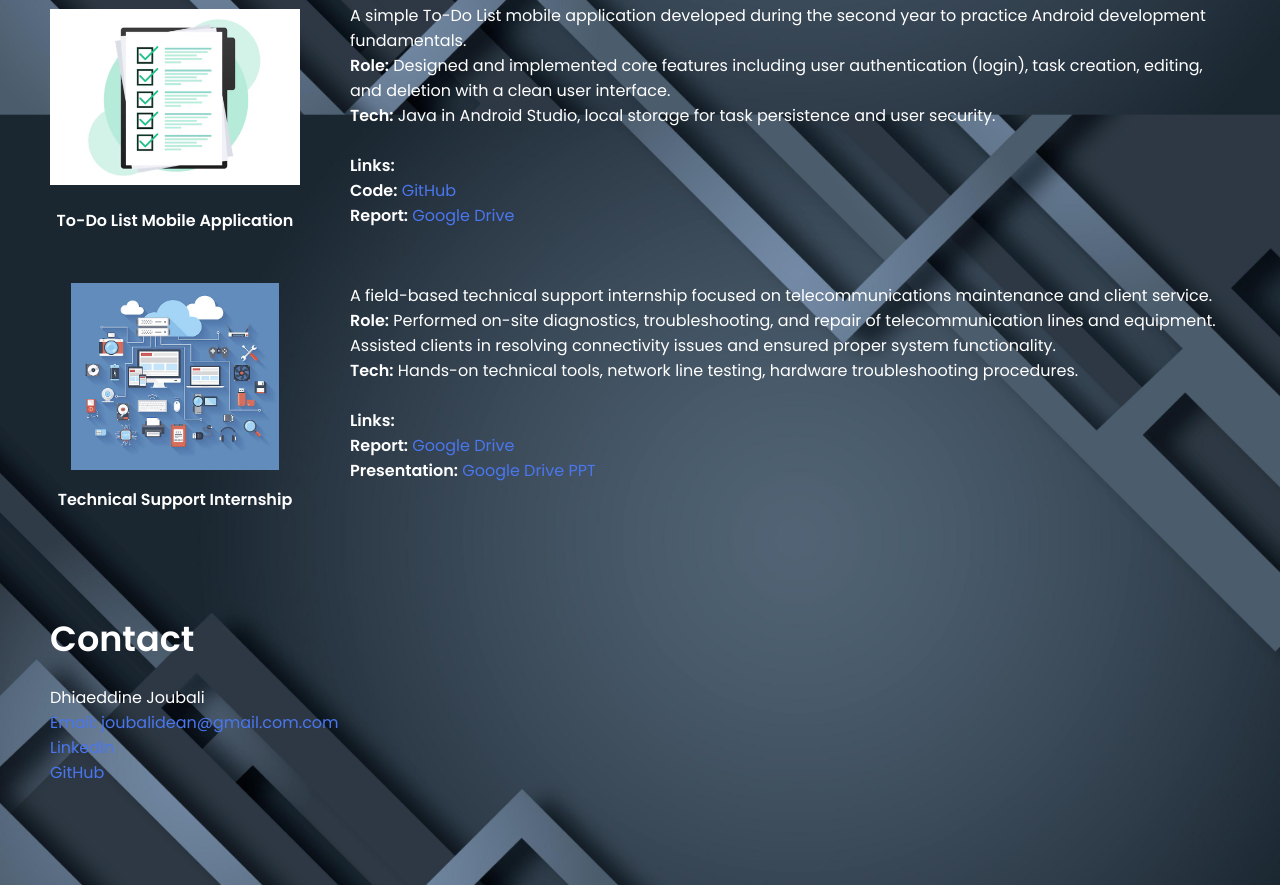
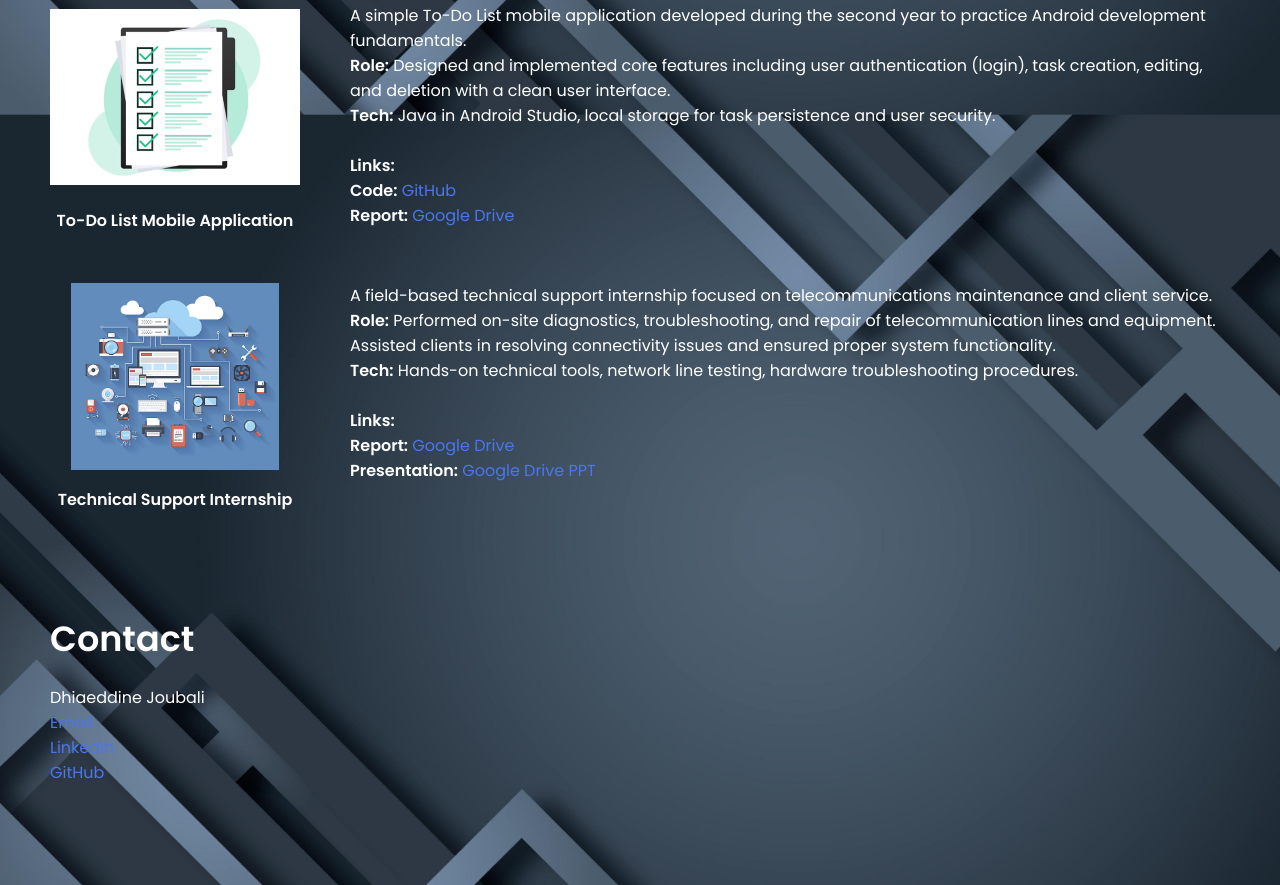
Before and after one commit to dhiaDean/Portfolio, a plain HTML site: page index.html in a window 1280 px wide. Shown: the part 1592-2477 px from the top of the page. Drawn offline with Linux system fonts and the light colour scheme.

Commit message:
Fix HTML encoding issues in index.html

```diff
--- a/index.html
+++ b/index.html
@@ -156,7 +156,7 @@
           <br><strong>Role:</strong> Designed and implemented database solutions and storage categorization to improve space usage and product traceability.
           <br><strong>Tech:</strong> HTML, CSS, JavaScript for frontend; PHP with MySQL database management, running on EasyPHP local server environment
           <br><br><strong>Links:</strong>
-          <br><strong>Code:</strong> <a href="#">Web</a>
+          <br><strong>Code:</strong> <a href="https://github.com/dhiaDean/Warehouse-Space-Optimization-System" target="_blank">Web</a>
           <br><strong>Report:</strong> <a href="https://drive.google.com/file/d/1B3ci21LvY2j5KY0kkXXd-ny4OjhyDOb8/view?usp=drive_link" target="_blank">Google Drive </a>
         </div>
       </div>
@@ -202,7 +202,7 @@
         <div class="text">
           Dhiaeddine Joubali
           <br>
-          <a href="mailto:joubalidean@gmail.com">Email: joubalidean@gmail.com.com</a>
+          <a href="mailto:joubalidean@gmail.com">Email</a>
           <br>
           <a href="https://www.linkedin.com/in/dhiaeddine-joubali/">LinkedIn</a>
           <br>
```
